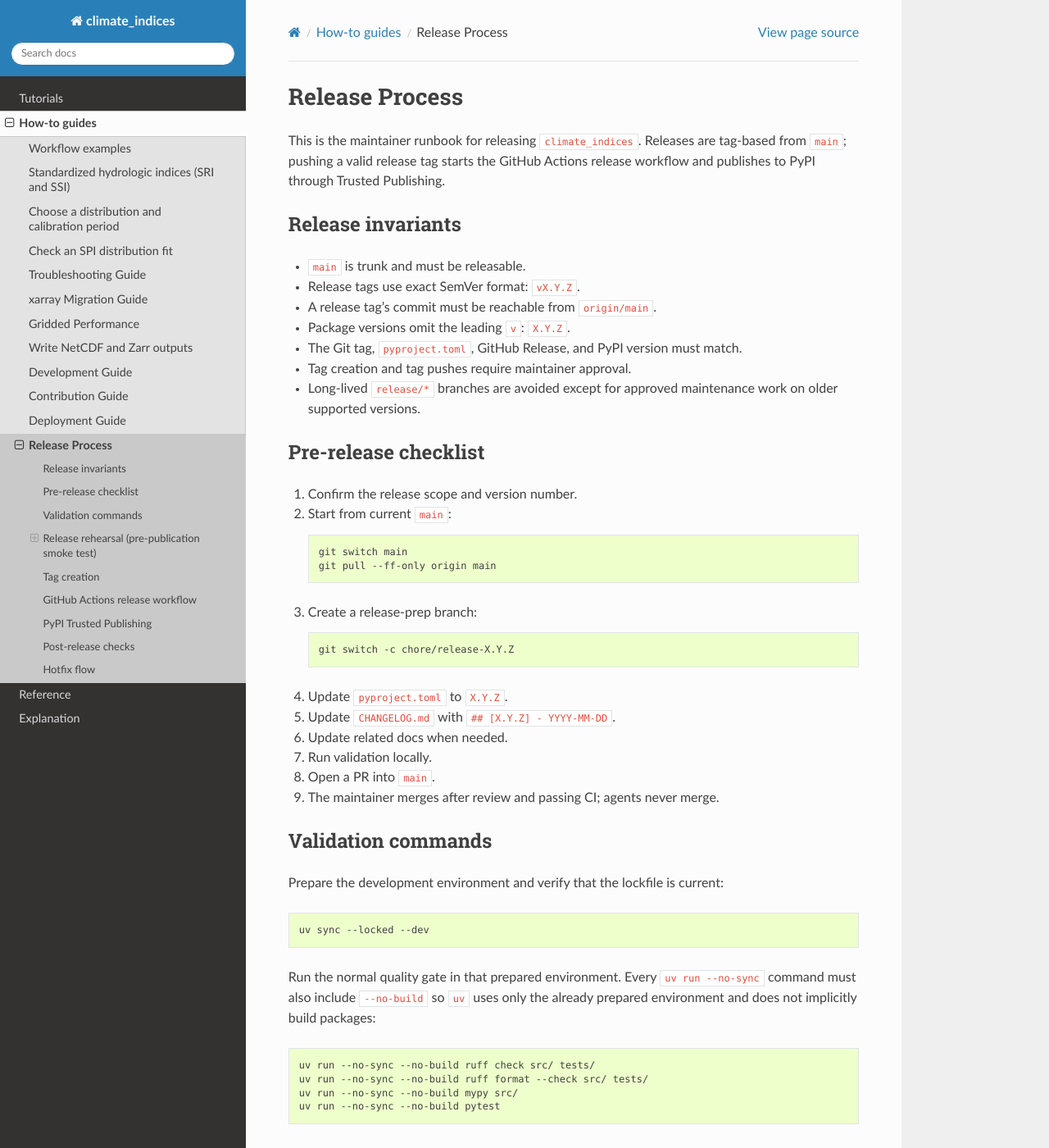
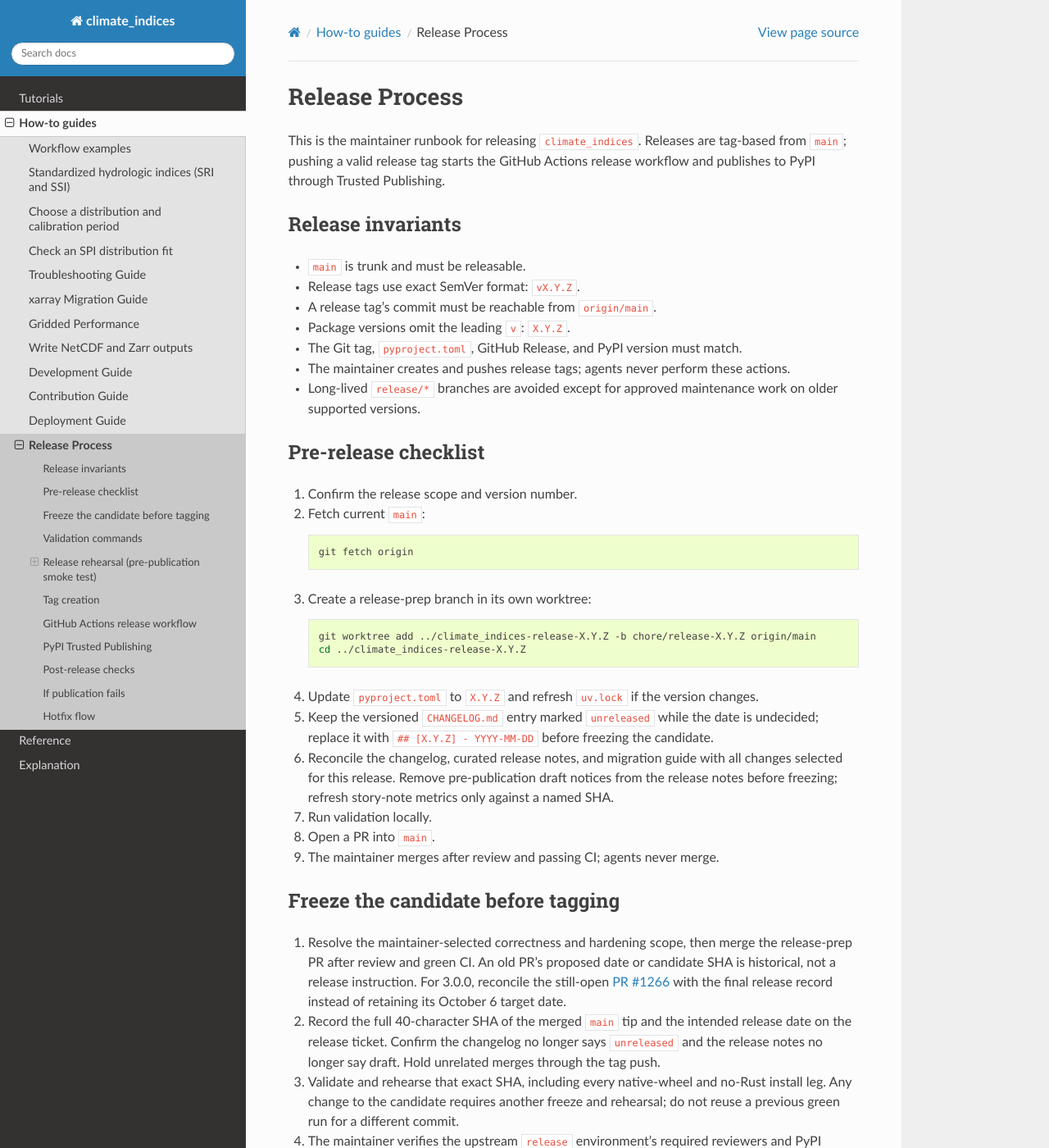
Before and after one commit to monocongo/climate_indices, a Sphinx documentation site: the page built from docs/release-process.md, in a window 1280 px wide and 1400 px high. Shown: the whole window at 82% size. Built offline with Sphinx 7.4.7 and the Read the Docs theme 3.1.0, drawn with Linux system fonts in a browser that asks for light colours; some of the changed text lies outside the part shown.

Commit message:
docs(release): reconcile 3.0.0 records and final-cut guidance
Mark the 3.0.0 changelog entry unreleased and record the experimental
NetCDF packing, map utility, and locked-dependency security updates.
Correct data-requirement claims about Palmer xarray support, unit
conversion, Pearson fallback, calibration-window coverage, and daily
February 29 handling, and document the unresolved sufficiency policy
tracked by #760.

Extend the release runbook with own-worktree prep, explicit freeze and
rehearsal sequencing, exact-SHA tag checks, scientific marker suite,
clean-artifact install, curated release notes, and partial-upload
recovery. Add release story notes and exclude them from the published
site.

````diff
--- a/docs/conf.py
+++ b/docs/conf.py
@@ -112,6 +112,7 @@
     "explorer/**",
     "architecture-deepening-review-*.md",
     "ai-assisted-development-report-*.md",
+    "release-story-notes.md",
     "test_fixture_management.md",
 ]
 
--- a/docs/release-process.md
+++ b/docs/release-process.md
@@ -11,28 +11,50 @@
 - A release tag's commit must be reachable from `origin/main`.
 - Package versions omit the leading `v`: `X.Y.Z`.
 - The Git tag, `pyproject.toml`, GitHub Release, and PyPI version must match.
-- Tag creation and tag pushes require maintainer approval.
+- The maintainer creates and pushes release tags; agents never perform these actions.
 - Long-lived `release/*` branches are avoided except for approved maintenance
   work on older supported versions.
 
 ## Pre-release checklist
 
 1. Confirm the release scope and version number.
-2. Start from current `main`:
+2. Fetch current `main`:
    ```bash
-   git switch main
-   git pull --ff-only origin main
+   git fetch origin
    ```
-3. Create a release-prep branch:
+3. Create a release-prep branch in its own worktree:
    ```bash
-   git switch -c chore/release-X.Y.Z
+   git worktree add ../climate_indices-release-X.Y.Z -b chore/release-X.Y.Z origin/main
+   cd ../climate_indices-release-X.Y.Z
    ```
-4. Update `pyproject.toml` to `X.Y.Z`.
-5. Update `CHANGELOG.md` with `## [X.Y.Z] - YYYY-MM-DD`.
-6. Update related docs when needed.
+4. Update `pyproject.toml` to `X.Y.Z` and refresh `uv.lock` if the version changes.
+5. Keep the versioned `CHANGELOG.md` entry marked `unreleased` while the date is
+   undecided; replace it with `## [X.Y.Z] - YYYY-MM-DD` before freezing the candidate.
+6. Reconcile the changelog, curated release notes, and migration guide with all
+   changes selected for this release. Remove pre-publication draft notices from the
+   release notes before freezing; refresh story-note metrics only against a named SHA.
 7. Run validation locally.
 8. Open a PR into `main`.
 9. The maintainer merges after review and passing CI; agents never merge.
+
+## Freeze the candidate before tagging
+
+1. Resolve the maintainer-selected correctness and hardening scope, then merge the
+   release-prep PR after review and green CI. An old PR's proposed date or candidate
+   SHA is historical, not a release instruction. For 3.0.0, reconcile the still-open
+   [PR #1266](https://github.com/monocongo/climate_indices/pull/1266) with the final
+   release record instead of retaining its October 6 target date.
+2. Record the full 40-character SHA of the merged `main` tip and the intended release
+   date on the release ticket. Confirm the changelog no longer says `unreleased` and
+   the release notes no longer say draft. Hold unrelated merges through the tag push.
+3. Validate and rehearse that exact SHA, including every native-wheel and no-Rust
+   install leg. Any change to the candidate requires another freeze and rehearsal;
+   do not reuse a previous green run for a different commit.
+4. The maintainer verifies the upstream `release` environment's required reviewers
+   and PyPI Trusted Publishing settings before approving publication. Merely naming
+   `environment: release` in YAML does not enforce approval. For 3.0.0, record these
+   checks under [#1015](https://github.com/monocongo/climate_indices/issues/1015) and
+   rehearsal evidence under [#1014](https://github.com/monocongo/climate_indices/issues/1014).
 
 ## Validation commands
 
@@ -51,6 +73,7 @@
 uv run --no-sync --no-build ruff format --check src/ tests/
 uv run --no-sync --no-build mypy src/
 uv run --no-sync --no-build pytest
+uv run --no-sync --no-build pytest -m validation
 ```
 
 Run release integrity checks before pushing a tag:
@@ -202,22 +225,30 @@
 ## Tag creation
 
 After the release PR is merged and `main` is green, create the annotated tag
-from `main` only after maintainer approval:
+from a clean maintainer worktree only after approval. First confirm that local and
+remote `main` still equal the SHA that passed the rehearsal:
 
 ```bash
 git switch main
 git pull --ff-only origin main
-git tag -a vX.Y.Z -m "Release vX.Y.Z"
+CANDIDATE=<full 40-character SHA recorded on the release ticket>
+test -z "$(git status --porcelain)" || { echo "working tree is not clean"; exit 1; }
+test "$(git rev-parse HEAD)" = "$CANDIDATE" || { echo "local candidate changed"; exit 1; }
+test "$(git rev-parse origin/main)" = "$CANDIDATE" || { echo "remote candidate changed"; exit 1; }
+git remote get-url --push origin   # must be monocongo/climate_indices, not the rehearsal repo
 ```
 
-Verify the tag points at the intended commit:
+Confirm `vX.Y.Z` does not already exist locally or upstream and `X.Y.Z` is not
+already published on PyPI. Then create and inspect the annotated tag:
 
 ```bash
+git tag -a vX.Y.Z "$CANDIDATE" -m "Release vX.Y.Z"
 git show --stat vX.Y.Z
-git status --short
+git rev-parse 'vX.Y.Z^{commit}'     # must equal $CANDIDATE
 ```
 
-Push the tag only after approval:
+**Pushing the tag starts the publishing workflow.** Push only this tag after
+maintainer approval; do not use `git push --tags`:
 
 ```bash
 git push origin vX.Y.Z
@@ -272,6 +303,13 @@
 - Workflow: `release.yml`
 - Environment: `release`
 
+This follows the [PyPA publishing guide](https://packaging.python.org/en/latest/guides/publishing-package-distribution-releases-using-github-actions-ci-cd-workflows/):
+separate build and publish jobs, short-lived OIDC credentials, and explicit
+production-environment approval. TestPyPI can be useful for future workflow
+changes, but it is not configured here and is not a substitute for this
+repository's frozen-candidate rehearsal. The current exact-tag guard rejects
+`v3.0.0rc1`; do not try an RC tag as a production dry run.
+
 If publishing fails at the OIDC step, verify the PyPI trusted publisher settings
 and the GitHub environment name before changing workflow credentials.
 
@@ -286,13 +324,32 @@
 4. Confirm the Python support badge renders the same minimum and maximum versions
    listed in the release's classifiers:
    `https://img.shields.io/badge/Python-3.10--3.14-blue?logo=python`.
-5. Install from PyPI in a clean environment if extra verification is needed:
+5. Install from PyPI in a fresh environment outside the checkout:
    ```bash
-   uv venv /tmp/climate-indices-release-check
-   /tmp/climate-indices-release-check/bin/python -m pip install climate-indices==X.Y.Z
-   /tmp/climate-indices-release-check/bin/python -c "import climate_indices; print(climate_indices.__version__)"
+   CHECK_DIR="$(mktemp -d)"
+   uv venv "$CHECK_DIR/venv"
+   uv pip install --python "$CHECK_DIR/venv/bin/python" climate-indices==X.Y.Z
+   (cd "$CHECK_DIR" && venv/bin/python -c "import climate_indices; print(climate_indices.__version__)")
    ```
-6. Open a follow-up PR for any next-cycle changelog preparation if needed.
+   On a supported native-wheel platform, also confirm `climate_indices._native`
+   imports; other platforms should retain the documented pure-Python path.
+6. The workflow generates GitHub Release notes from merged PRs, not from
+   `docs/release-notes-3.0.0.md`. The maintainer should add the curated highlights,
+   migration warnings, and a permalink to the tagged release-notes document;
+   convert relative documentation links to absolute URLs when copying text.
+7. Open a follow-up PR for any next-cycle changelog preparation if needed.
+
+## If publication fails
+
+A failed workflow is not proof that nothing reached PyPI: an upload can partially
+succeed. Inspect the publish log and PyPI file list before retrying. If no artifacts
+were published, repair external setup and retry the unchanged run. If a fix changes
+the candidate, use a new version and tag after freezing and rehearsing it; never
+retarget the failed tag. If any artifacts were published, never replace their
+contents or retarget that tag; assess whether the
+unchanged run can finish uploading missing artifacts, otherwise prepare a patch
+version from `main`. If only GitHub Release creation failed, recover that step
+using the already-published run's artifacts, not a rebuilt package.
 
 ## Hotfix flow
 
````
Also changed, not shown: CHANGELOG.md (+21 -1 lines), docs/data_requirements.md (+33 -26 lines), docs/release-notes-3.0.0.md (+14 -0 lines), docs/release-story-notes.md (added, +87 -0 lines).
